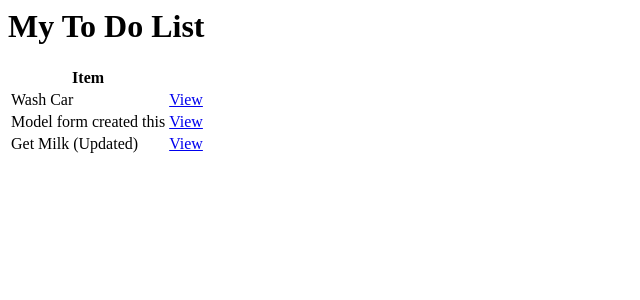
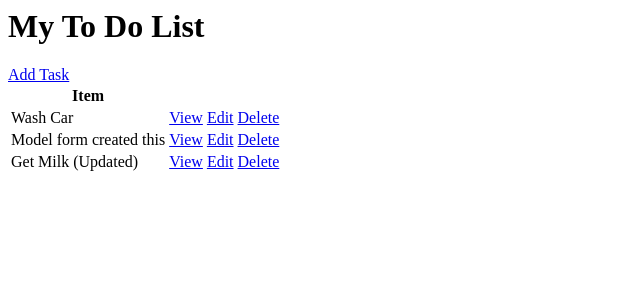
Before and after one commit to Arushi-Kapkoti/To-Do-List-Application, a Django app: page / in a window 1280 px wide. Shown: the top 300 px of the page, without its empty margins (0-640 px from the left). Run offline with Django 5.2, Linux system fonts and the light colour scheme; data comes from the database, SQL or seed files in the repository; both versions use the stored data as it was after the commit.

Commit message:
Create, update and delete items in the to do list

```diff
--- /dev/null
+++ b/todo_list/base/templates/base/task_confirm_delete.html
@@ -0,0 +1,6 @@
+<a href="{% url 'tasks' %}">Go Back</a>
+<form method="POST">
+    {% csrf_token %}
+    <p>Are you sure you want to delete this task?{{task}}</p>
+    <input type="submit" value="Delete"/>
+</form>
--- a/todo_list/base/templates/base/task_list.html
+++ b/todo_list/base/templates/base/task_list.html
@@ -1,14 +1,19 @@
 <h1>My To Do List</h1>
+<a href="{% url 'task-create' %}">Add Task</a>
 
 <table>
     <tr>
         <th> Item</th>
+        <th></th>
+        <th></th>
         <th></th>
     </tr>
     {% for task in object_list %}
     <tr>
         <td>{{task.title}}</td>
         <td><a href="{% url 'task' task.id %}">View</a></td>
+        <td><a href="{% url 'task-update' task.id %}">Edit</a></td>
+        <td><a href="{% url 'task-delete' task.id %}">Delete</a></td>
     </tr>
     {% empty %}
         <h3>No items in the list</h3>
--- a/todo_list/base/urls.py
+++ b/todo_list/base/urls.py
@@ -1,7 +1,10 @@
 from django.urls import path
-from . views import TaskList, TaskDetail
+from . views import TaskList, TaskDetail, TaskCreate, TaskUpdate,DeleteView
 
 urlpatterns=[
     path('', TaskList.as_view(),name='tasks'),
     path('task/<int:pk>/', TaskDetail.as_view(),name='task'),
+    path('task-create/', TaskCreate.as_view(),name='task-create'),
+    path('taks-update/<int:pk>/',TaskUpdate.as_view(),name='task-update'),
+    path('taks-delete/<int:pk>/',DeleteView.as_view(),name='task-delete'),
 ]
--- a/todo_list/base/views.py
+++ b/todo_list/base/views.py
@@ -1,6 +1,8 @@
 from django.shortcuts import render
 from django.views.generic.list import ListView
 from django.views.generic.detail import DetailView
+from django.views.generic.edit import CreateView, UpdateView, DeleteView
+from django.urls import reverse_lazy
 from .models import Task
 #from django.http import HttpResponse ->we don't need this for class based views
 
@@ -13,3 +15,18 @@ class TaskDetail(DetailView):
     model = Task
     context_object_name = 'task'
     template_name = 'base/task.html'
+
+class TaskCreate(CreateView):
+    model = Task
+    fields = '__all__'
+    success_url = reverse_lazy('tasks')
+
+class TaskUpdate(UpdateView):
+    model = Task
+    fields = '__all__'
+    success_url = reverse_lazy('tasks')
+
+class DeleteView(DeleteView):
+    model = Task
+    context_object_name = 'task'
+    success_url = reverse_lazy('tasks')
```
Also changed, not shown: todo_list/base/templates/base/task_form.html (added, +8 -0 lines), todo_list/db.sqlite3.
